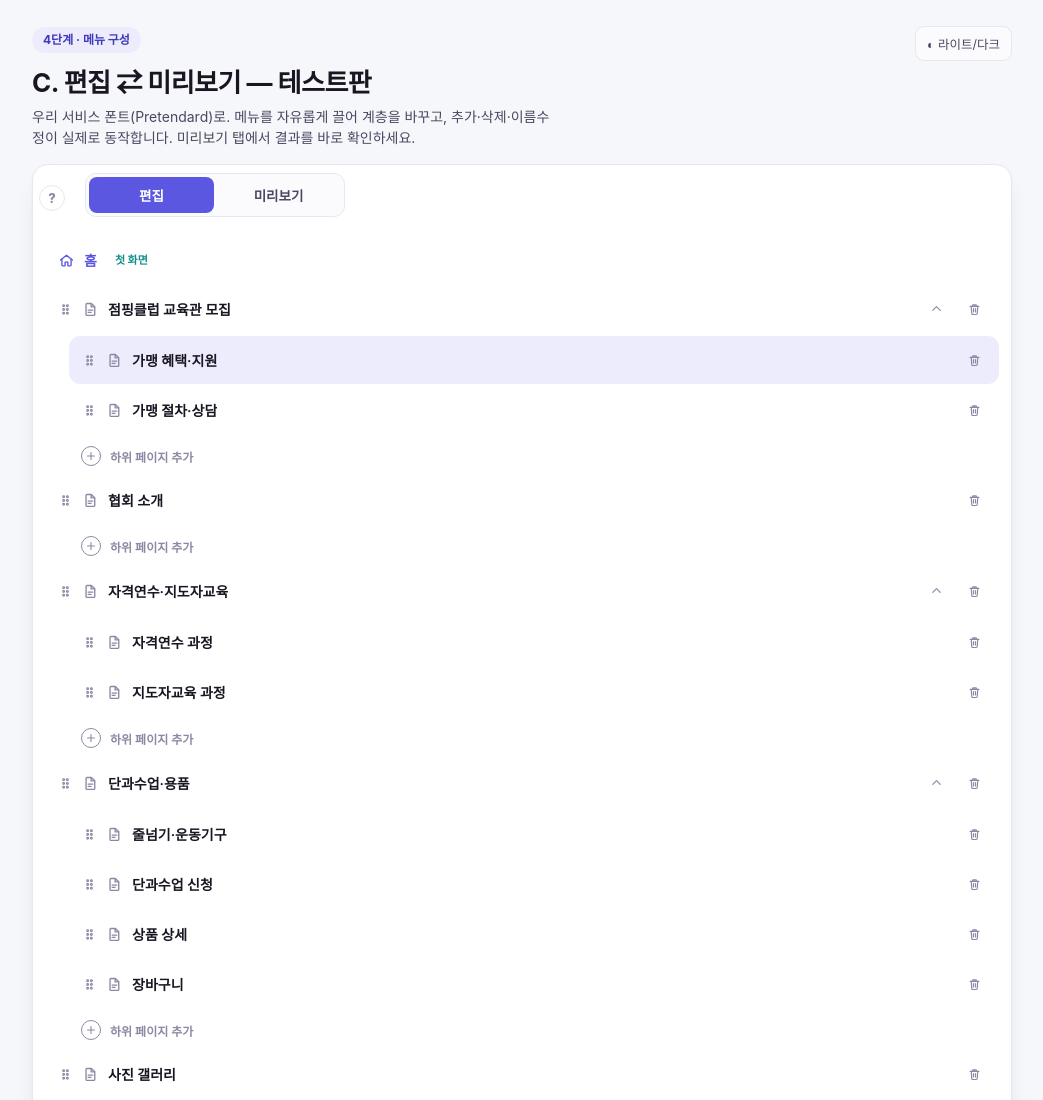
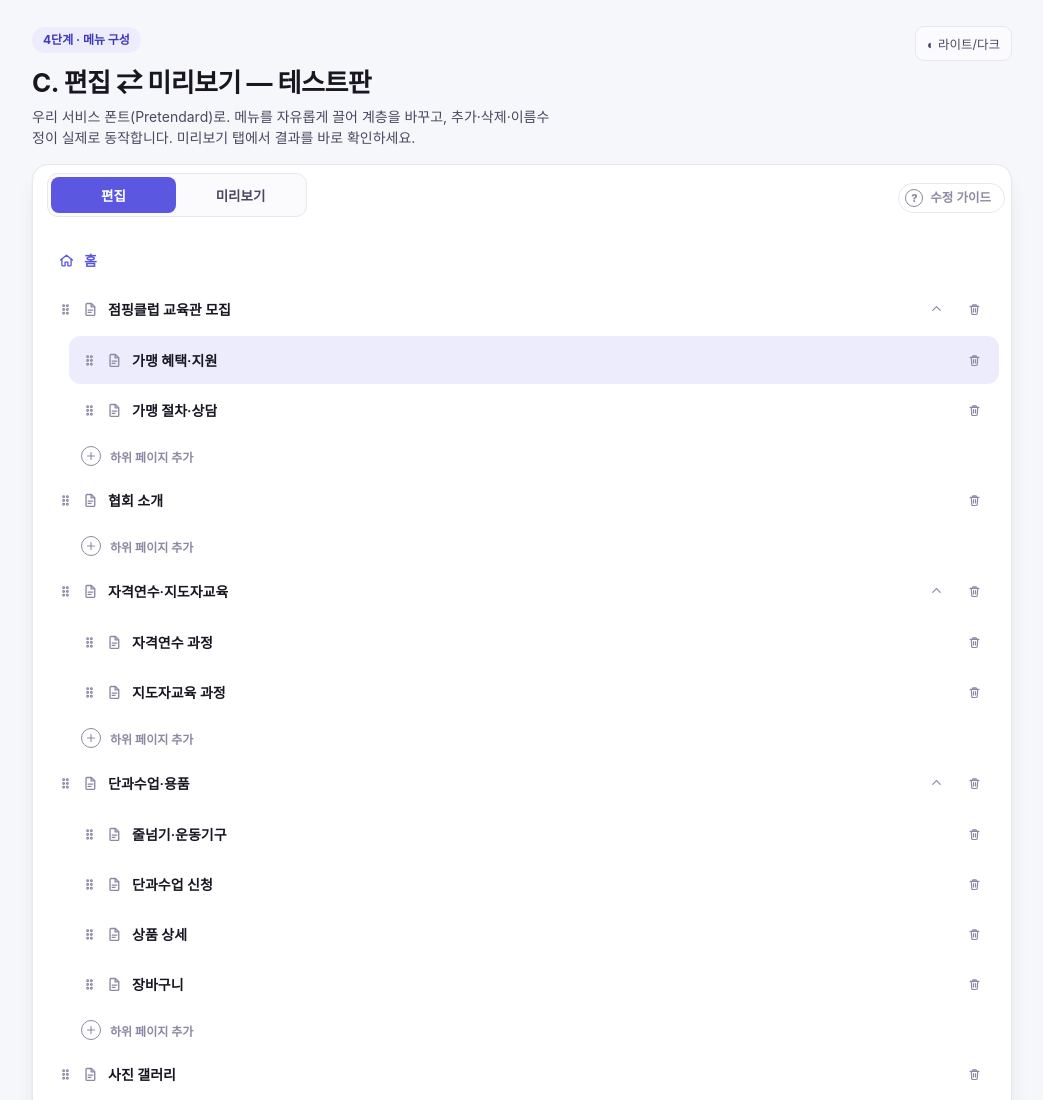
Before and after one commit to nophelon/sitemap-editor, a plain HTML site: page index.html in a window 1280 px wide. Shown: the top 1100 px of the page, without its empty margins (118-1161 px from the left). Drawn offline with Linux system fonts and the light colour scheme; a web font is replaced by a local one.

Commit message:
UX: '첫 화면' 뱃지 제거, 도움말 버튼에 '수정 가이드' 텍스트+오른쪽 이동(박스 우측정렬)
Co-Authored-By: Claude Opus 4.8 (1M context) <noreply@anthropic.com>

```diff
--- a/index.html
+++ b/index.html
@@ -124,6 +124,12 @@ svg.i{width:17px;height:17px;stroke:currentColor;stroke-width:1.9;fill:none;stro
 /* 탭: 동일 폭 + 아이콘 없이 가운데 정렬 */
 .seg{display:flex;width:260px;max-width:100%}
 .seg button{flex:1 1 0;justify-content:center;text-align:center;gap:0;padding:8px 10px}
+/* 세그바: 탭 왼쪽, 도움말 오른쪽 */
+.segbar{justify-content:space-between}
+.helpbtn{display:inline-flex;align-items:center;gap:7px;width:auto;height:auto;border:1px solid var(--line);background:var(--panel);color:var(--muted);border-radius:999px;padding:5px 13px 5px 6px;font-size:12.5px;font-weight:600;cursor:help;font-family:inherit}
+.helpbtn .q{width:18px;height:18px;border-radius:50%;border:1.5px solid currentColor;display:grid;place-items:center;font-size:11px;font-weight:800;line-height:1}
+.helpbtn:hover{color:var(--accent);border-color:color-mix(in srgb,var(--accent) 45%,var(--line))}
+.helpbox{left:auto;right:0}
 </style>
 </head>
 <body>
@@ -134,12 +140,10 @@ svg.i{width:17px;height:17px;stroke:currentColor;stroke-width:1.9;fill:none;stro
   </div>
   <div class="card">
     <div class="segbar">
-      <div class="segleft">
-        <div class="helpwrap">
-          <button class="helpbtn" aria-label="사용 방법 안내">?</button>
-          <div class="helpbox"><b>사용 방법</b><br>⠿ 아이콘을 잡고 끌어 옮깁니다. <b>줄의 위/아래</b>에 놓으면 같은 줄의 형제로, <b>줄의 가운데</b>에 놓으면 그 메뉴의 <b>하위로</b> 들어갑니다. 상위를 다른 상위의 하위로 넣으면 그 하위들도 함께 따라가고, 하위를 꺼내 상위로 올릴 수도 있어요. 이름은 클릭해 바로 수정.</div>
-        </div>
-        <div class="seg"><button id="tabEdit" class="on">편집</button><button id="tabPrev">미리보기</button></div>
+      <div class="seg"><button id="tabEdit" class="on">편집</button><button id="tabPrev">미리보기</button></div>
+      <div class="helpwrap">
+        <button class="helpbtn" aria-label="수정 가이드"><span class="q">?</span>수정 가이드</button>
+        <div class="helpbox"><b>수정 가이드</b><br>⠿ 아이콘을 잡고 끌어 옮깁니다. <b>줄의 위/아래</b>에 놓으면 같은 줄의 형제로, <b>줄의 가운데</b>에 놓으면 그 메뉴의 <b>하위로</b> 들어갑니다. 상위를 다른 상위의 하위로 넣으면 그 하위들도 함께 따라가고, 하위를 꺼내 상위로 올릴 수도 있어요. 이름은 클릭해 바로 수정.</div>
       </div>
     </div>
     <div class="pane pane-edit on" id="paneEdit"><div class="tree" id="tree"></div></div>
@@ -253,7 +257,7 @@ function renderTree(mount, st, rerender){
     row.style.marginLeft=(depth*24)+'px';
     row.innerHTML=`${home?`<span class="tico hm">${I.home}</span>`:`<span class="grip" title="드래그해서 이동 (위/아래=형제, 가운데=하위로)">${I.grip}</span><span class="tico top">${I.page}</span>`}`
       +`<span class="tn"${home?'':' contenteditable spellcheck="false"'}>${esc(node.title)}</span>`
-      +`${home?'<span class="pill-home">첫 화면</span>':''}`
+
       +`<span class="spacer"></span>`
       +`${hasK?`<button class="cv${open?' op':''}" title="하위 펼치기">${I.down}</button>`:''}`
       +`${home?'':`<button class="ibtn danger sm2" title="삭제">${I.trash}</button>`}`;
```
